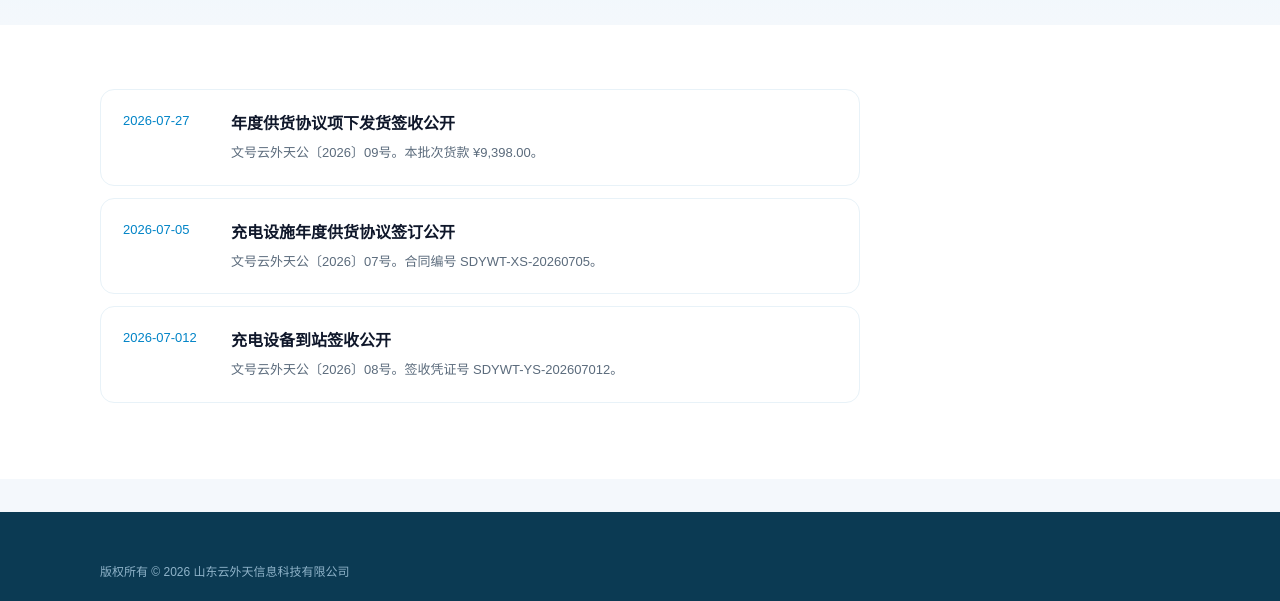
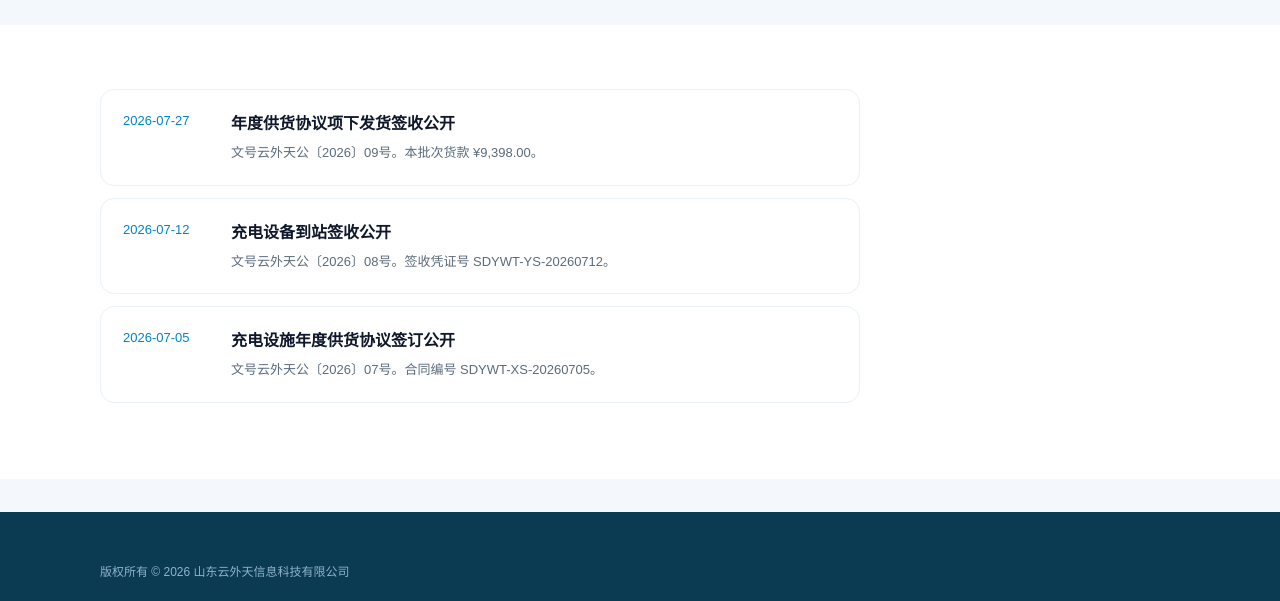
Before and after one commit to lihaolisi/demo-website, a plain HTML site: page yunwaitian/news.html in a window 1280 px wide. Shown: the part 199-800 px from the top of the page. Drawn offline with Linux system fonts and the light colour scheme.

Commit message:
调整云外天新闻位置

```diff
--- a/yunwaitian/news.html
+++ b/yunwaitian/news.html
@@ -27,18 +27,18 @@
             <p>文号云外天公〔2026〕09号。本批次货款 ¥9,398.00。</p>
           </div>
         </a>
+        <a class="tl" href="news-order-1.html">
+          <div class="when">2026-07-12</div>
+          <div>
+            <h3>充电设备到站签收公开</h3>
+            <p>文号云外天公〔2026〕08号。签收凭证号 SDYWT-YS-20260712。</p>
+          </div>
+        </a>
         <a class="tl" href="news-frame.html">
           <div class="when">2026-07-05</div>
           <div>
             <h3>充电设施年度供货协议签订公开</h3>
             <p>文号云外天公〔2026〕07号。合同编号 SDYWT-XS-20260705。</p>
-          </div>
-        </a>
-        <a class="tl" href="news-order-1.html">
-          <div class="when">2026-07-012</div>
-          <div>
-            <h3>充电设备到站签收公开</h3>
-            <p>文号云外天公〔2026〕08号。签收凭证号 SDYWT-YS-202607012。</p>
           </div>
         </a>
       </div>
```
